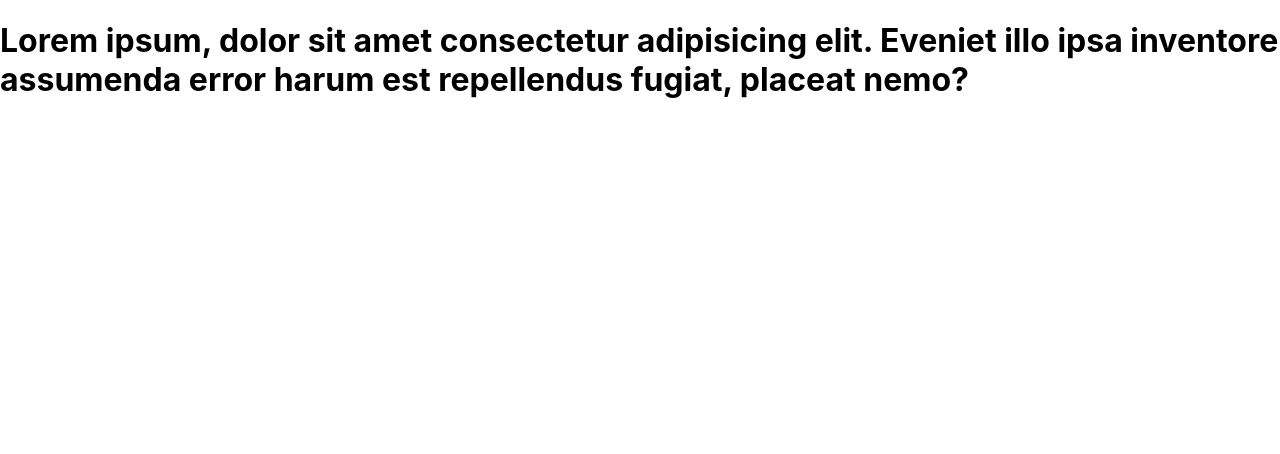
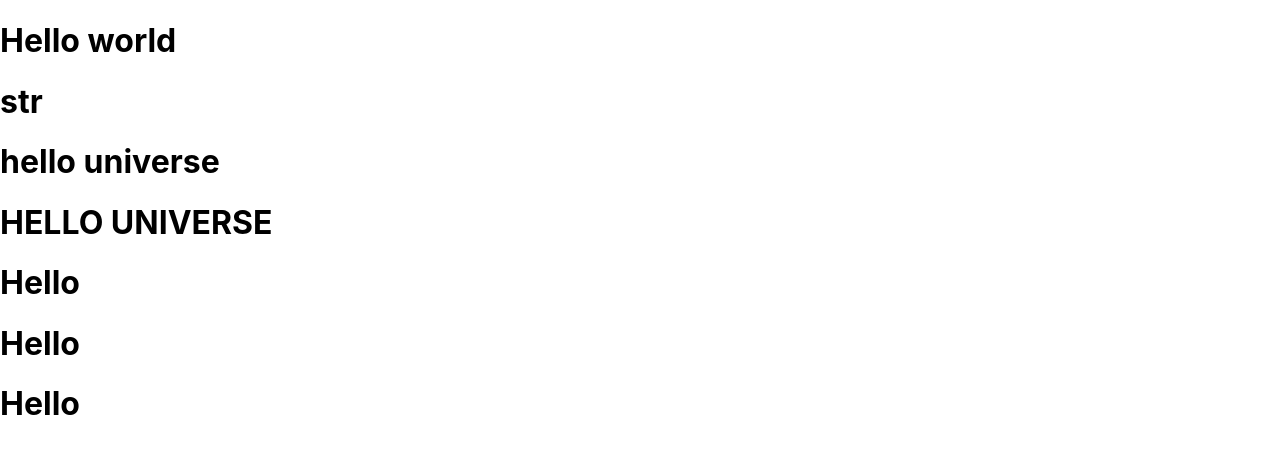
Before and after one commit to pranay2097/second-react-app, a React (Create React App) app: page / in a window 1280 px wide. Shown: the top 454 px of the page. Built offline with nearby package versions, Linux system fonts and the light colour scheme.

Commit message:
basic interpolation

```diff
--- a/src/App.js
+++ b/src/App.js
@@ -1,14 +1,24 @@
-//is this working in your system
-//Auto suggestion feature
-//Auto formatting prettier
-function App() {
-  return (
-    <>
-      <h1>
-        Lorem ipsum, dolor sit amet consectetur adipisicing elit. Eveniet illo ipsa inventore assumenda error harum est repellendus fugiat, placeat nemo?
-      </h1>
-    </>
-  );
+//mixing js in the html
+//mixing js in jsx
+//data binding in html
+//interpolation :: data binding in jsx
+function App(){
+  let str = `hello universe`;
+
+  //JSX :: view :: user interface
+  //mix html+js
+    return (
+      <>
+      <h1>Hello world</h1>
+      <h1>str</h1>
+      <h1>{str}</h1>
+      <h1>{str.toUpperCase()}</h1>
+
+      {[1, 1, 1].map((item) => (
+      <h1>Hello </h1>
+      ))}
+
+      </>
+    );
 }
-
 export default App;
```
